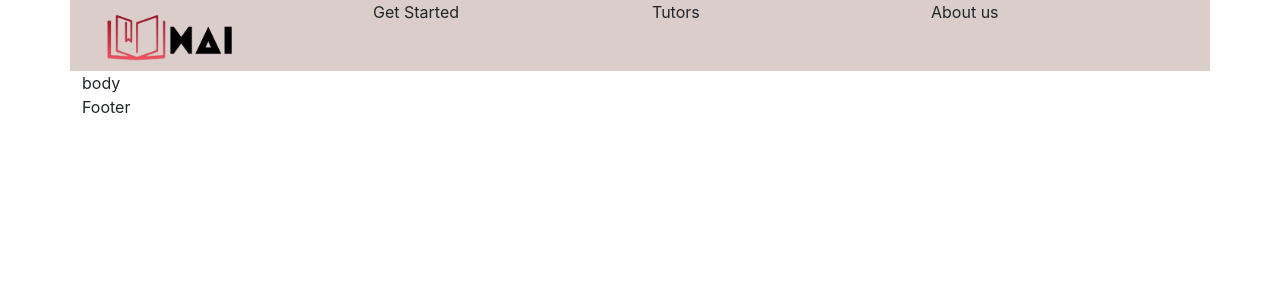
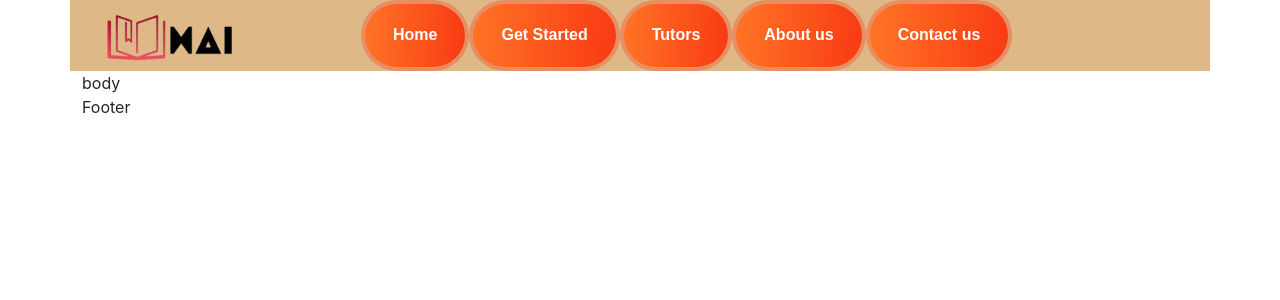
Before and after one commit to lohith2507/hai, a React (Create React App) app: page /trainee in a window 1280 px wide. Shown: the top 300 px of the page. Built offline with nearby package versions, Linux system fonts and the light colour scheme.

Commit message:
added changes

```diff
--- a/src/components/NavBar.js
+++ b/src/components/NavBar.js
@@ -10,9 +10,11 @@
             <img src={image} alt="Logo" className="logo-img"></img>
           </a>
         </div>
-        <div className="col-md-3 ">Get Started</div>
-        <div className="col-md-3 ">Tutors </div>
-        <div className="col-md-3 ">About us</div>
+        <div className="col-md-3 button-77">Home</div>
+        <div className="col-md-3 button-77">Get Started</div>
+        <div className="col-md-3 button-77">Tutors </div>
+        <div className="col-md-3 button-77">About us</div>
+        <div className="col-md-3 button-77">Contact us</div>
       </div>
     </div>
   );
--- a/src/index.css
+++ b/src/index.css
@@ -29,5 +29,110 @@
   height: auto; /* Maintain aspect ratio */
 }
 .bg-custom {
-  background-color: #dbceca !important;
+  /* background-color: #dbceca !important; */
+  background-color: burlywood !important;
 }
+
+/* CSS */
+.button-77 {
+  align-items: center;
+  appearance: none;
+  background-clip: padding-box;
+  background-color: initial;
+  background-image: none;
+  border-style: none;
+  box-sizing: border-box;
+  color: #fff;
+  cursor: pointer;
+  display: inline-block;
+  flex-direction: row;
+  flex-shrink: 0;
+  font-family: Eina01,sans-serif;
+  font-size: 16px;
+  font-weight: 800;
+  justify-content: center;
+  line-height: 24px;
+  margin: 0;
+  min-height: 64px;
+  outline: none;
+  overflow: visible;
+  padding: 19px 26px;
+  pointer-events: auto;
+  position: relative;
+  text-align: center;
+  text-decoration: none;
+  text-transform: none;
+  user-select: none;
+  -webkit-user-select: none;
+  touch-action: manipulation;
+  vertical-align: middle;
+  width: auto;
+  word-break: keep-all;
+  z-index: 0;
+  display: flex;
+  justify-content: space-around; /* Adjust spacing between buttons */
+}
+
+@media (min-width: 768px) {
+  .button-77 {
+    padding: 19px 32px;
+  }
+}
+
+.button-77:before,
+.button-77:after {
+  border-radius: 80px;
+}
+
+.button-77:before {
+  background-color: rgba(249, 58, 19, .32);
+  content: "";
+  display: block;
+  height: 100%;
+  left: 0;
+  overflow: hidden;
+  position: absolute;
+  top: 0;
+  width: 100%;
+  z-index: -2;
+}
+
+.button-77:after {
+  background-color: initial;
+  background-image: linear-gradient(92.83deg, #ff7426 0, #f93a13 100%);
+  bottom: 4px;
+  content: "";
+  display: block;
+  left: 4px;
+  overflow: hidden;
+  position: absolute;
+  right: 4px;
+  top: 4px;
+  transition: all 100ms ease-out;
+  z-index: -1;
+}
+
+.button-77:hover:not(:disabled):after {
+  bottom: 0;
+  left: 0;
+  right: 0;
+  top: 0;
+  transition-timing-function: ease-in;
+}
+
+.button-77:active:not(:disabled) {
+  color: #ccc;
+}
+
+.button-77:active:not(:disabled):after {
+  background-image: linear-gradient(0deg, rgba(0, 0, 0, .2), rgba(0, 0, 0, .2)), linear-gradient(92.83deg, #ff7426 0, #f93a13 100%);
+  bottom: 4px;
+  left: 4px;
+  right: 4px;
+  top: 4px;
+}
+
+.button-77:disabled {
+  cursor: default;
+  opacity: .24;
+}
```
Also changed, not shown: src/components/aboutUS.js (added, +11 -0 lines), src/components/contactUs.js (added, +11 -0 lines), src/components/getStarted.js (added, +11 -0 lines).
